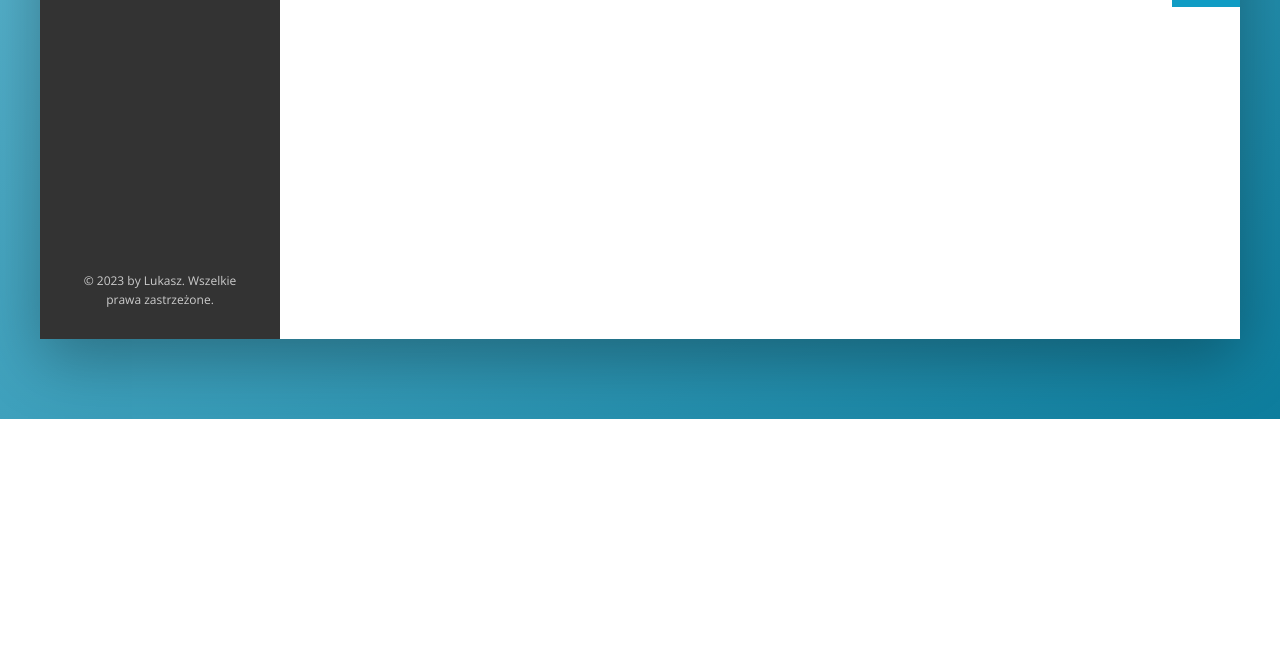
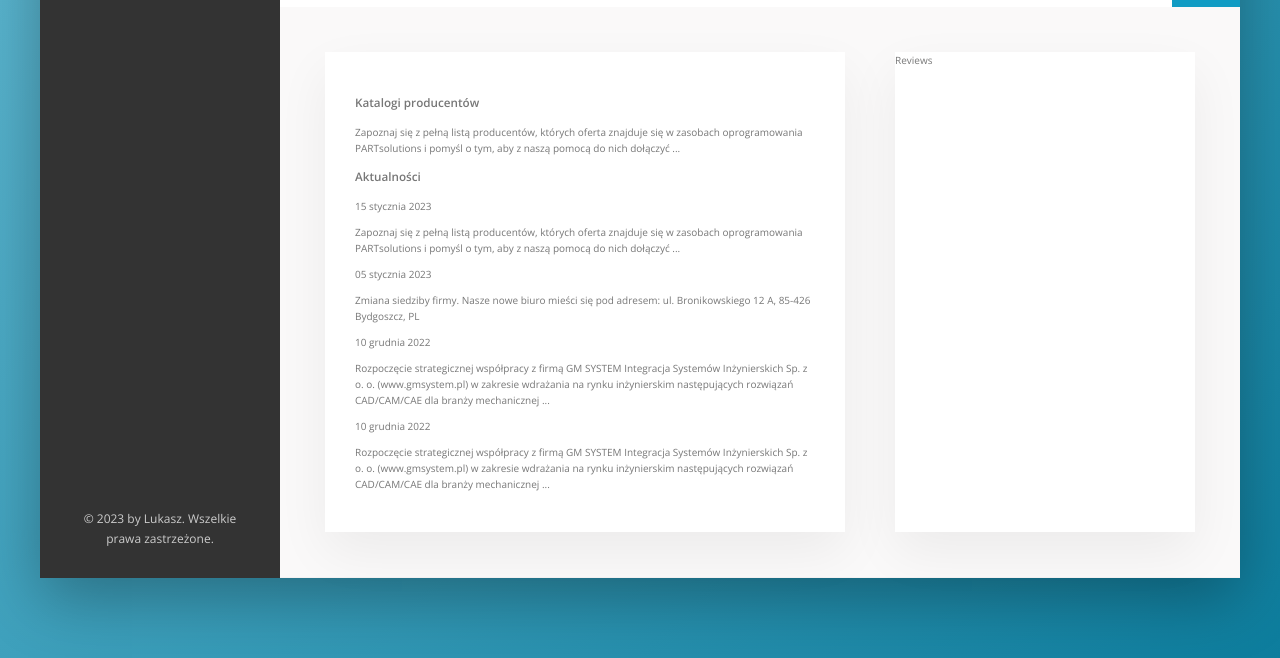
Before and after one commit to LuckyLuke83/TopTech, a website: page index.html in a window 1280 px wide. Shown: the part 611-1269 px from the top of the page. Before the commit the page ends 1030 px from the top, so only its background shows below. Drawn offline with nearby package versions, Linux system fonts and the light colour scheme.

Commit message:
building description

```diff
--- a/index.html
+++ b/index.html
@@ -132,8 +132,34 @@
                                 <div class="overview__rating-count">429</div>
                             </div>
                         </div>
+                    </div>
+                    <div class="detail">
+                        <div class="description">
+                            <h3 class="description__header">Katalogi producentów</h3>
+                            <p class="description__text">Zapoznaj się z pełną listą producentów, których oferta znajduje się w zasobach oprogramowania PARTsolutions i pomyśl o tym, aby z naszą pomocą do nich dołączyć ...</p>
 
+                            <h3 class="description__header">Aktualności</h3>
+                            <div class="description__news">
+                                <span class="description__news-data">15 stycznia 2023</span>
+                                <p class="description__news-text">Zapoznaj się z pełną listą producentów,    których oferta znajduje się w zasobach oprogramowania PARTsolutions i  pomyśl o tym, aby z naszą pomocą do nich dołączyć ...</p>
+                            </div>
+                            <div class="description__news">
+                                <span class="description__news-data">05 stycznia 2023</span>
+                                <p class="description__news-text">Zmiana siedziby firmy. Nasze nowe biuro mieści się pod adresem: ul. Bronikowskiego 12 A, 85-426 Bydgoszcz, PL</p>
+                            </div>
+                            <div class="description__news">
+                                <span class="description__news-data">10 grudnia 2022</span>
+                                <p class="description__news-text">Rozpoczęcie strategicznej współpracy z firmą GM SYSTEM Integracja Systemów Inżynierskich Sp. z o. o. (www.gmsystem.pl) w zakresie wdrażania na rynku inżynierskim następujących rozwiązań CAD/CAM/CAE dla branży mechanicznej ...</p>
+                            </div>
+                            <div class="description__news">
+                                <span class="description__news-data">10 grudnia 2022</span>
+                                <p class="description__news-text">Rozpoczęcie strategicznej współpracy z firmą GM SYSTEM Integracja Systemów Inżynierskich Sp. z o. o. (www.gmsystem.pl) w zakresie wdrażania na rynku inżynierskim następujących rozwiązań CAD/CAM/CAE dla branży mechanicznej ...</p>
+                            </div>
+                        </div>
 
+                        <div class="user-reviews">
+                            Reviews
+                        </div>
                     </div>
                 </main>
             </div>
--- a/sass/_base.scss
+++ b/sass/_base.scss
@@ -30,6 +30,9 @@ Grey dark 3: #999
     --color-grey-dark-3: #999;
 
     --shadow-dark: 0 2rem 6rem rgba(0,0,0, .3);
+    --shadow-light: 0 2rem 5rem rgba(0,0,0, .06);
+
+    --line: 1px solid var(--color-grey-light-2);
 
 }
 
@@ -53,5 +56,5 @@ body {
     background-size: cover;
     background-repeat: no-repeat;
 
-    min-height: 100vh;
+    // min-height: 100vh;
 }
--- a/sass/_components.scss
+++ b/sass/_components.scss
@@ -202,10 +202,6 @@
 ////////////////////////////////////////
 /// GALLERY
 
-.hotel-view {
-
-}
-
 .gallery {
     display: flex;
 
--- a/sass/_layout.scss
+++ b/sass/_layout.scss
@@ -11,7 +11,7 @@
     font-size: 1.4rem;
     height: 7rem;
     background-color: #fff;
-    border-bottom: 2px solid var(--color-grey-light-2);
+    border-bottom: var(--line);
     display: flex;
     justify-content: space-between;
     align-items: center;
@@ -38,5 +38,27 @@
     background-color: #fff;
     flex: 1;
 
-    height: 80rem;
 }
+
+.detail {
+    display: flex;
+    gap: 5rem;
+    padding: 4.5rem;
+    background-color: var(--color-grey-light-1);
+    border-bottom: var(--line);
+
+}
+
+.description {
+    background-color: #fff;
+    box-shadow: var(--shadow-light);
+    padding: 3rem;
+    flex: 1;
+
+}
+
+.user-reviews {
+    background-color: #fff;
+    box-shadow: var(--shadow-light);
+    flex: 0 0 30rem;
+}
```
Also changed, not shown: css/style.css.
